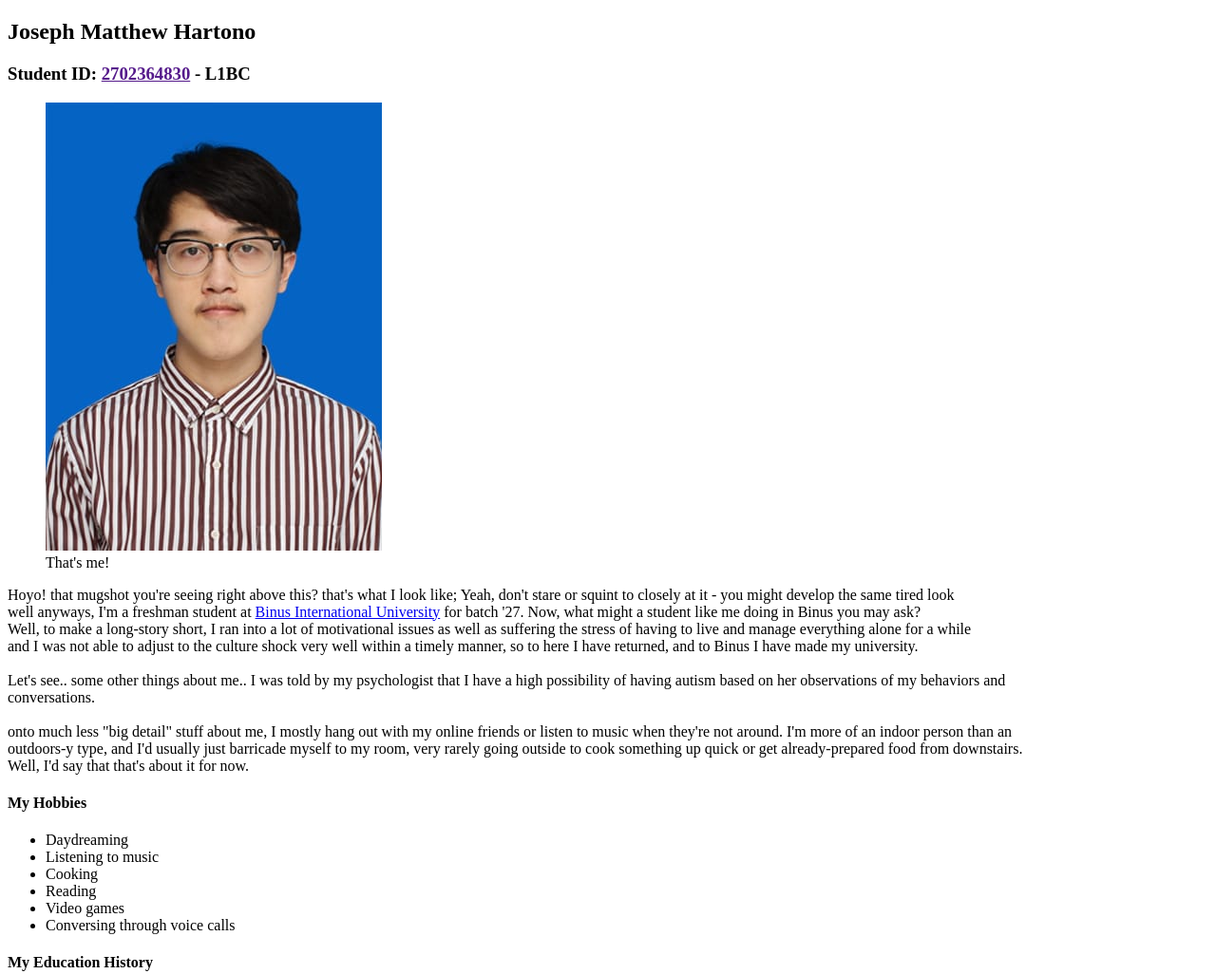
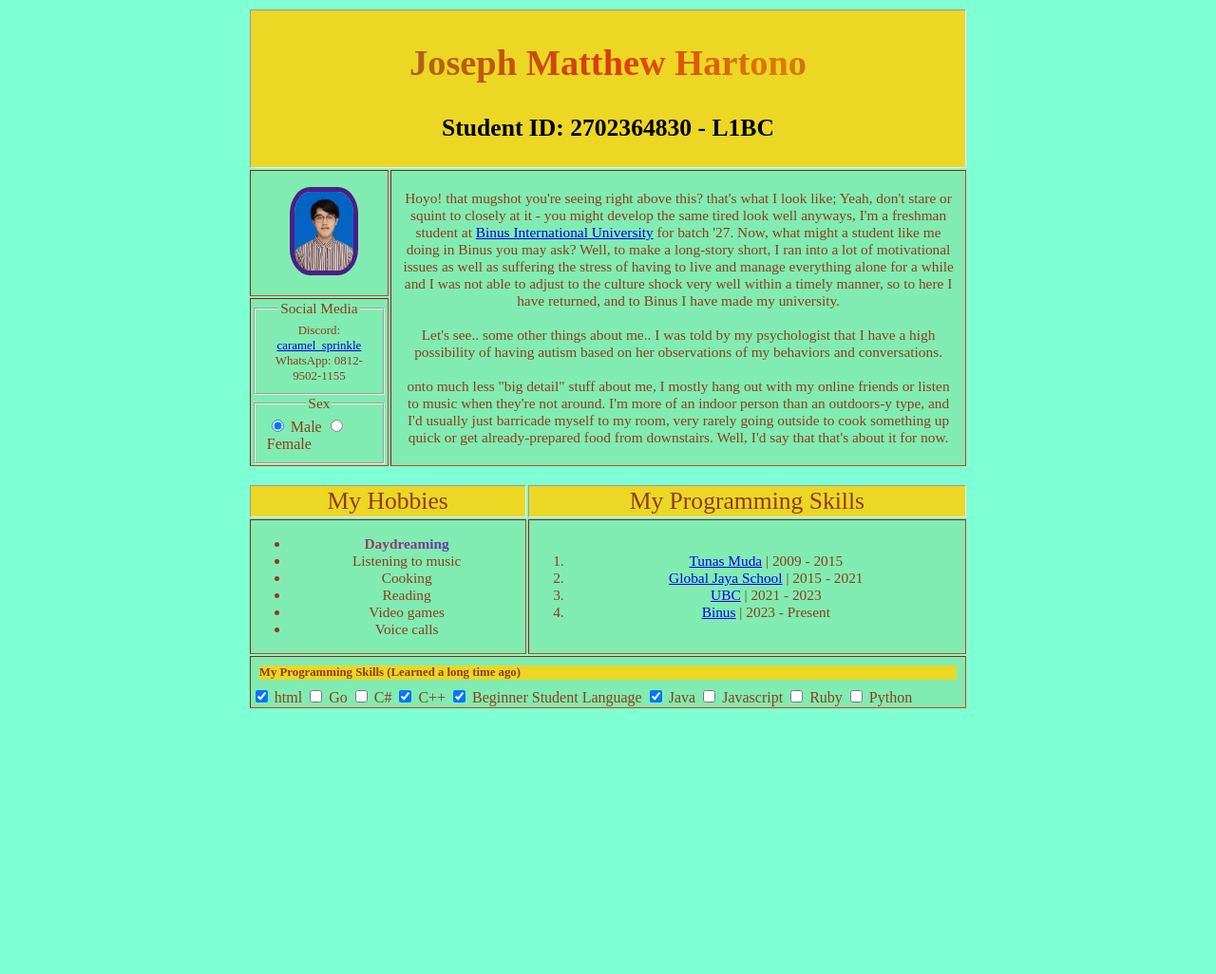
Before and after one commit to Caramelsprinkle/Session-2-Lab-Assignment, a plain HTML site: page index.html in a window 1280 px wide. Shown: the top 1026 px of the page at 95% size. After the commit the page ends 800 px from the top, so only its background shows below. Drawn offline with Linux system fonts and the light colour scheme.

Commit message:
Updated index.html to include CSS

```diff
--- a/index.html
+++ b/index.html
@@ -1,59 +1,160 @@
 <!DOCTYPE html>
     <main>
         <head>
-
+            <meta name="viewport" content="width=device-width, initial-scale=1.0">
+            <style>
+                body {
+                    background-color:aquamarine;
+                }
+                table {
+                    border:1px;
+                }
+                #pfp {
+                    border:5px solid #4b1f85;
+                    border-radius:30%;
+                    margin:0;
+                    max-width:100%;
+                    height:auto;
+                }
+                #name {
+                    white-space:nowrap;
+                    background:linear-gradient(to right,#4b1f85,#b1650f,#dc3b0e,#dd7d00,#4b1f85);
+                    -webkit-text-fill-color:transparent;
+                    background-clip:border-box;
+                    -webkit-background-clip:text;
+                    font-size:3vw
+                }
+                thead {
+                    background-color:#ebd724;
+                    font-size:2vw;
+                }
+                tbody, tfoot {
+                    background-color:#8489002a;
+                    border-color:#dc3b0e;
+                }
+                td {
+                    color:rgb(145, 59, 28);
+                }
+                .inlinetext {
+                    display:inline-block;
+                }
+                .centeredtable {
+                    margin:auto;
+                    width:60%;
+                }
+                .centeredtext {
+                    text-align:center;
+                }
+                #daydream {
+                    white-space:nowrap;
+                    background:linear-gradient(to right,#dc3b0e,#2a38fc);
+                    -webkit-text-fill-color:transparent;
+                    background-clip:border-box;
+                    -webkit-background-clip:text;
+                }
+                #programmingtitle {
+                    background-color: #ebd724;
+                }
+                p, ul, ol, legend {
+                    text-align:center;
+                    font-size:1.2vw;
+                }
+            </style>
         </head>
 
         <body>
             <section>
-                <h1>Joseph Matthew Hartono</h1>
-                <h3>Student ID: <a href="">2702364830</a> - L1BC</h3>
+                <table border="1" class="centeredtable">
+                    <thead>
+                        <th colspan="3">
+                            <h1 id="name" style="margin-bottom: 0.5">Joseph Matthew Hartono</h1>
+                            <h3 class="inlinetext" style="margin-top: 0; font-size:2vw">Student ID: 2702364830 - L1BC</h3>
+                        </th>
+                    </thead>
+                    <tbody>
+                        <tr>
+                            <td>
                                 <figure>
-                    <snap title="Joseph"><img src="images/BINUS_Profile_Picture_Joseph.jpg" alt="Image of my face"></snap>
-                    <figcaption>That's me!</figcaption>
+                                    <snap title="Joseph Matthew Hartono"><img src="images/BINUS_Profile_Picture_Joseph.jpg" alt="Image of my face" width="190" height="250" id="pfp"></snap>
                                 </figure>
-                <p>
+                            </td>
+                            <td rowspan="2">
+                                <p style="margin-left:10px; margin-right:10px">
                                     Hoyo! that mugshot you're seeing right above this? that's what I look like; Yeah, don't stare or squint to closely at it -
-                    you might develop the same tired look <br>
+                                    you might develop the same tired look
                                     well anyways, I'm a freshman student at <a href="https://binus.ac.id">Binus International University</a> for batch '27.
-                    Now, what might a student like me doing in Binus you may ask? <br>
+                                    Now, what might a student like me doing in Binus you may ask?
                                     Well, to make a long-story short, I ran into a lot of motivational issues as well as suffering the stress of having to live
-                    and manage everything alone for a while <br>
+                                    and manage everything alone for a while
                                     and I was not able to adjust to the culture shock very well within a timely manner, so to here I have returned, and to Binus
-                    I have made my university. <br>
+                                    I have made my university.
+                                    <br>
                                     <br>
                                     Let's see.. some other things about me.. I was told by my psychologist that I have a high possibility of having autism based
-                    on her observations of my behaviors and <br>
-                    conversations. <br>
+                                    on her observations of my behaviors and conversations.
+                                    <br>
                                     <br>
                                     onto much less "big detail" stuff about me, I mostly hang out with my online friends or listen to music when they're not around.
-                    I'm more of an indoor person than an <br>
+                                    I'm more of an indoor person than an
                                     outdoors-y type, and I'd usually just barricade myself to my room, very rarely going outside to cook something up quick or get
-                    already-prepared food from downstairs. <br>
-                    Well, I'd say that that's about it for now.
+                                    already-prepared food from downstairs. Well, I'd say that that's about it for now.
+                                </p>
+                            </td>
+                        </tr>
+                        <tr>
+                            <td>
+                                <fieldset>
+                                    <legend>Social Media</legend>
+                                <p class="centeredtext" style="margin: 0; font-size:1.01vw;">
+                                    Discord: <a href="https://discord.com/users/289383915381063681">caramel_sprinkle</a> <br>
+                                    WhatsApp: 0812-9502-1155
+                                </p>
+                                </fieldset>
+                                <fieldset>
+                                    <legend>Sex</legend>
+                                    <input type="radio" id="male" value="male" name="male-female" checked> Male
+                                    <input type="radio" id="female" value="female" name="male-female"> Female
+                                </fieldset>
+                            </td>
+                        </tr>
+                    </tbody>
+                </table>
+
+                <p>
                 </p>
             </section>
-
             <section>
-                <h4>My Hobbies</h4>
+                <table border="1" class="centeredtable">
+                    <thead class="centeredtext">
+                        <td>My Hobbies</td>
+                        <td>My Programming Skills</td>
+                    </thead>
+                    <tbody>
+                        <tr>
+                            <td>
                                 <ul>
-                    <li>Daydreaming</li>
+                                    <li id="daydream"><b>Daydreaming</b></li>
                                     <li>Listening to music</li>
                                     <li>Cooking</li>
                                     <li>Reading</li>
                                     <li>Video games</li>
-                    <li>Conversing through voice calls</li>
+                                    <li>Voice calls</li>
                                 </ul>
-
-                <h4>My Education History</h4>
+                            </td>
+                            <td>
                                 <ol>
                                     <li><a href="http://www.tunasmuda.sch.id">Tunas Muda</a> | 2009 - 2015</li>
                                     <li><a href="https://www.globaljaya.com">Global Jaya School</a> | 2015 - 2021</li>
                                     <li><a href="https://www.ubc.ca">UBC</a> | 2021 - 2023</li>
                                     <li><a href="https://binus.ac.id">Binus</a> | 2023 - Present</li>
                                 </ol>
-
-                <h4>My Programming Skills (Learned a long time ago)</h4>
+                            </td>
+                        </tr>
+                    </tbody>
+                    <tfoot>
+                        <tr>
+                            <td colspan="2" style="margin:0;">
+                                <h4 style="margin:8px; font-size:1vw" id="programmingtitle">My Programming Skills (Learned a long time ago)</h4>
                                 <input type="checkbox" checked> html
                                 <input type="checkbox"> Go
                                 <input type="checkbox"> C#
@@ -63,20 +164,10 @@
                                 <input type="checkbox"> Javascript
                                 <input type="checkbox"> Ruby
                                 <input type="checkbox"> Python
+                            </td>
+                        </tr>
+                    </tfoot>
+                </table>
             </section>
-            <br>
-            <section>
-                <fieldset>
-                    <legend>Sex</legend>
-                    <input type="radio" id="male" value="male" name="male-female" checked> Male
-                    <input type="radio" id="female" value="female" name="male-female"> Female
-                </fieldset>
-            </section>
-            <hr>
-            <p>
-                Social Media Info: <br>
-                Discord: <a href="https://discord.com/users/289383915381063681">caramel_sprinkle</a> <br>
-                WhatsApp: 0812-9502-1155
-            </p>
         </body>
     </main>
```
Lines whose indentation alone changed are shown as unchanged.
